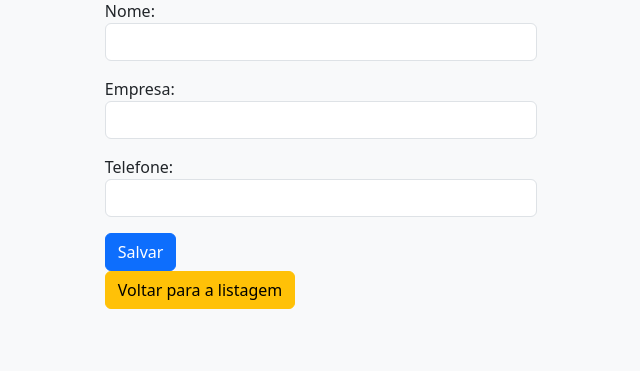
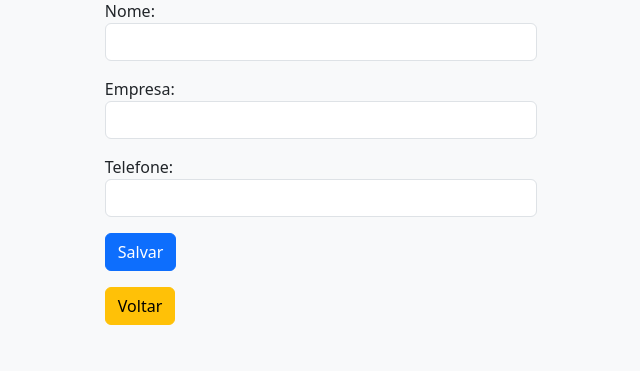
Before and after one commit to carloshtbraga/Fazenda-App, a Django app: page /clientes/novo/ in a window 1280 px wide. Shown: the part 185-556 px from the top of the page, without its empty margins (319-959 px from the left). Run offline with Django 4.2, Linux system fonts and the light colour scheme.

Commit message:
botoẽs de voltar

```diff
--- a/fazenda/templates/atualizar_cliente.html
+++ b/fazenda/templates/atualizar_cliente.html
@@ -11,5 +11,6 @@
         class="btn btn-primary"
       type="submit">Atualizar</button>
     </form>
+        <a class="btn btn-warning mt-3 " href="{% url 'listar_clientes' %}">Voltar</a>
 </div>
 {% endblock %}
--- a/fazenda/templates/atualizar_produto.html
+++ b/fazenda/templates/atualizar_produto.html
@@ -11,6 +11,6 @@
         class="btn btn-primary"
       type="submit">Atualizar Produto</button>
     </form>
-    <a href="{% url 'listar_produtos' %}">Voltar para a listagem</a>
+    <a class="btn btn-warning mt-3" href="{% url 'listar_produtos' %}">Voltar</a>
 </div>
 {% endblock %}
--- a/fazenda/templates/criar_cliente.html
+++ b/fazenda/templates/criar_cliente.html
@@ -4,11 +4,11 @@
 {% block content %}
     <div>
         <h1>Cadastrar Novo Cliente</h1>
-    <form method="post">
+        <form method="post" class="form-group">
             {% csrf_token %}
             {{ form.as_p }}
             <button type="submit" class="btn btn-primary">Salvar</button>
         </form>
-    <a href="{% url 'listar_clientes' %}" class="btn btn-warning">Voltar para a listagem</a>
+        <a class="btn btn-warning mt-3 " href="{% url 'listar_clientes' %}">Voltar</a>
     </div>
 {% endblock %}
--- a/fazenda/templates/deletar_cliente.html
+++ b/fazenda/templates/deletar_cliente.html
@@ -8,5 +8,6 @@
             {% csrf_token %}
             <button type="submit" class="btn btn-danger">Confirmar Deleção</button>
         </form>
+        <a class="btn btn-warning mt-3 " href="{% url 'listar_clientes' %}">Voltar</a>
     </div>
 {% endblock %}
--- a/fazenda/templates/deletar_produto.html
+++ b/fazenda/templates/deletar_produto.html
@@ -8,7 +8,7 @@
     <form method="post">
         {% csrf_token %}
         <button type="submit" class="btn btn-danger">Deletar Produto</button>
-        <a href="{% url 'listar_produtos' %}">Cancelar e voltar para a listagem</a>
     </form>
+    <a class="btn btn-warning mt-3" href="{% url 'listar_produtos' %}">Voltar</a>
 </div>
 {% endblock %}
```
Lines whose indentation alone changed are shown as unchanged.
